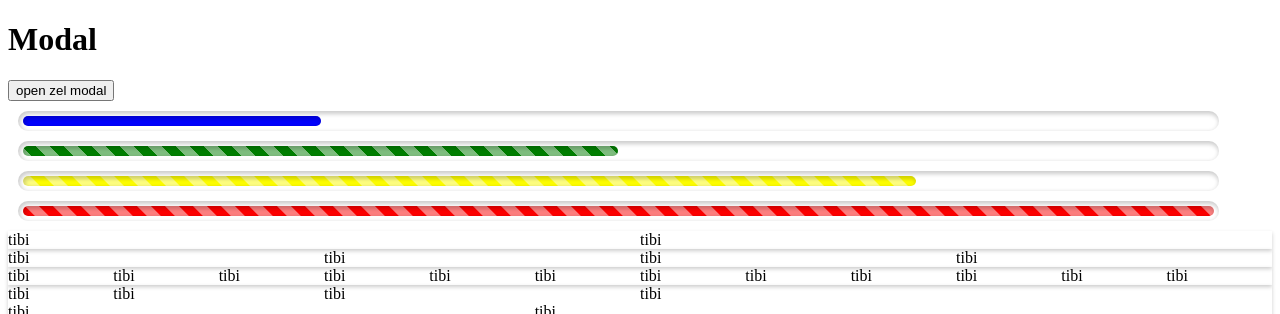
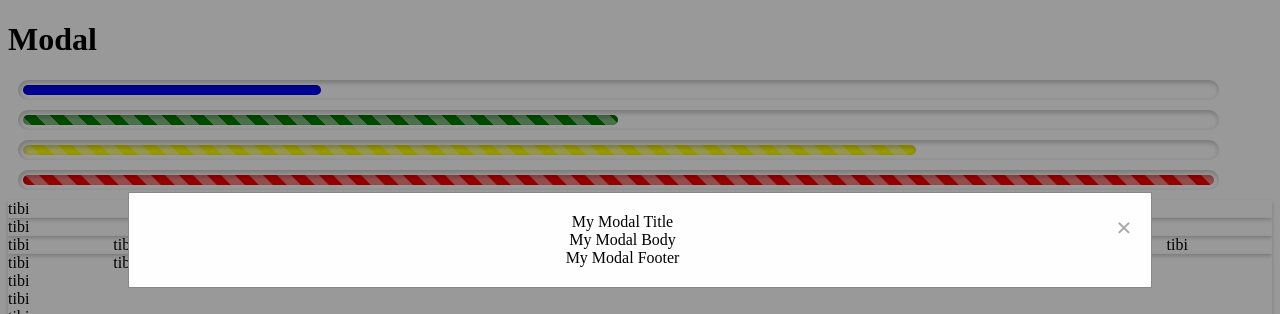
Before and after one commit to BjarkiHrafn/Veff2_Assignment5, a React app: page / in a window 1280 px wide. Shown: the top 314 px of the page. Built offline with nearby package versions, Linux system fonts and the light colour scheme.

Commit message:
final mitt

```diff
--- a/src/Components/Modal/Modal.js
+++ b/src/Components/Modal/Modal.js
@@ -8,29 +8,21 @@ class Modal extends React.Component{
 
     constructor(props) {
         super(props);
-
-        this.state = {
-            openModal: false
-        }
-        this.closeModal = this.closeModal.bind(this);
     }
 
-    closeModal() {
-        this.props.onClose;
-    }
 
     render() {
 
-        if(this.state.openModal) {
+        if(this.props.isOpen) {
             return (
                 <div className = {styles.modal}>
-                    <span className = {styles.close} onClick = { () => { this.setState({ openModal: false }); this.props.onClose() ; } }>&times;</span>
+                    <span className = {styles.close} onClick = { () => { this.props.onClose() ; } }>&times;</span>
                     <div className = {styles.modalContent}>{this.props.children}</div>
                 </div>
             );
         } else {
             return(
-                <button onClick = {() => { this.setState({ openModal: true }) }}>open zel modal</button>
+                <div></div>
             )
         }
     }
@@ -38,6 +30,7 @@ class Modal extends React.Component{
 };
 
 Modal.Title = (props) => {
+
     return (
         <div>{props.children}</div>
     )
@@ -48,14 +41,13 @@ Modal.Body = (props) => {
     return (
         <div>{props.children}</div>
     )
-
 };
 
 Modal.Footer = (props) => {
+
     return(
         <div>{props.children}</div>
     )
-
 };
 
 Modal.propTypes = {
```
Also changed, not shown: src/App.js (line endings or trailing spaces).
